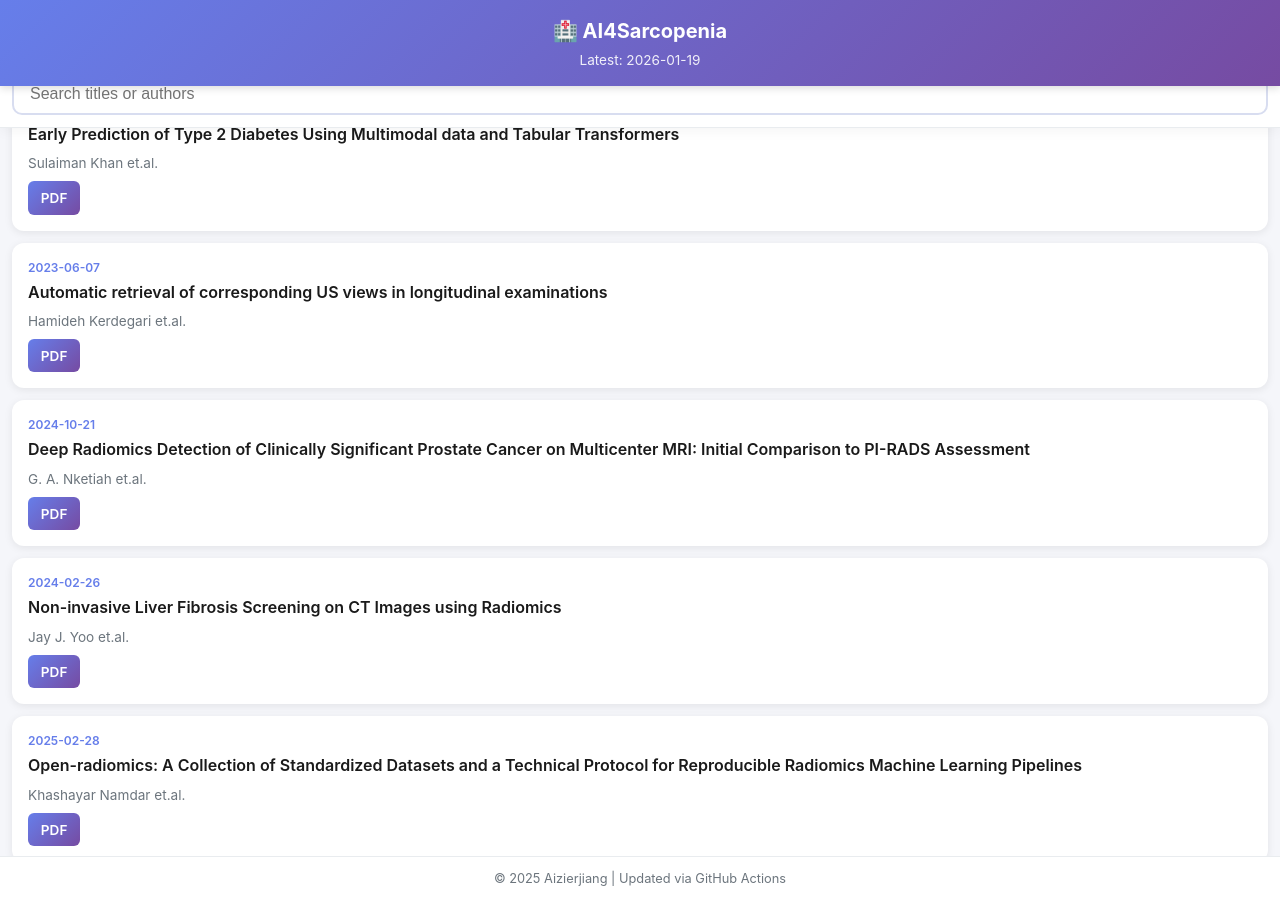
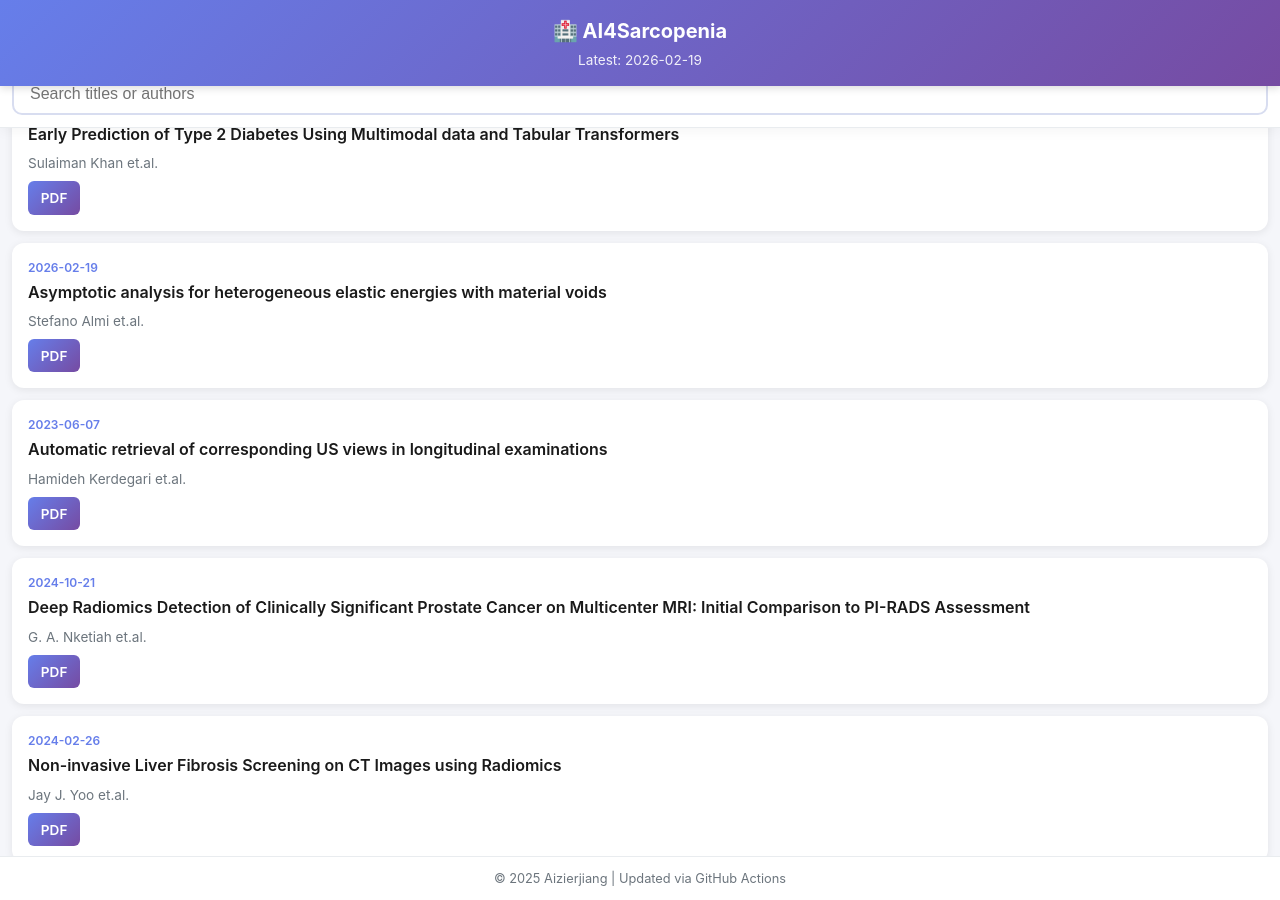
Before and after one commit to Aizierjiang/AI4SarcopeniaLiteratureDaily, a Jekyll site: the page docs/mobile.html, which Jekyll copies as it is, in a window 1280 px wide and 900 px high, scrolled down 5512 px. Built offline with Jekyll 4.4.1, drawn with Linux system fonts in a browser that asks for light colours; some of the changed text lies outside the part shown.

Commit message:
Auto Update: AI4Sarcopenia Literature Daily Papers

```diff
--- a/docs/sarcopenia-arxiv-daily-web.json
+++ b/docs/sarcopenia-arxiv-daily-web.json
@@ -40,7 +40,8 @@
     "2502.02097": "|**2025-04-28**|**VerteNet -- A Multi-Context Hybrid CNN Transformer for Accurate Vertebral Landmark Localization in Lateral Spine DXA Images**|Zaid Ilyas et.al.|[2502.02097](http://arxiv.org/abs/2502.02097)||\n",
     "2412.05345": "|**2024-12-06**|**Osteoporosis Prediction from Hand X-ray Images Using Segmentation-for-Classification and Self-Supervised Learning**|Ung Hwang et.al.|[2412.05345](http://arxiv.org/abs/2412.05345)||\n",
     "2411.15934": "|**2024-11-24**|**Microfluidic Bioelectrical Impedance Drug Delivery Device for Patients with Acute Exacerbations of Chronic Obstructive Pulmonary Disease**|Evan Carroll et.al.|[2411.15934](http://arxiv.org/abs/2411.15934)||\n",
-    "2601.12981": "|**2026-01-19**|**Early Prediction of Type 2 Diabetes Using Multimodal data and Tabular Transformers**|Sulaiman Khan et.al.|[2601.12981](http://arxiv.org/abs/2601.12981)||\n"
+    "2601.12981": "|**2026-01-19**|**Early Prediction of Type 2 Diabetes Using Multimodal data and Tabular Transformers**|Sulaiman Khan et.al.|[2601.12981](http://arxiv.org/abs/2601.12981)||\n",
+    "2602.17374": "|**2026-02-19**|**Asymptotic analysis for heterogeneous elastic energies with material voids**|Stefano Almi et.al.|[2602.17374](http://arxiv.org/abs/2602.17374)||\n"
   },
   "Ultrasound Muscle Assessment": {
     "2306.04739": "|**2023-06-07**|**Automatic retrieval of corresponding US views in longitudinal examinations**|Hamideh Kerdegari et.al.|[2306.04739](http://arxiv.org/abs/2306.04739)||\n"
```
Also changed, not shown: docs/index.md (+3 -2 lines).
